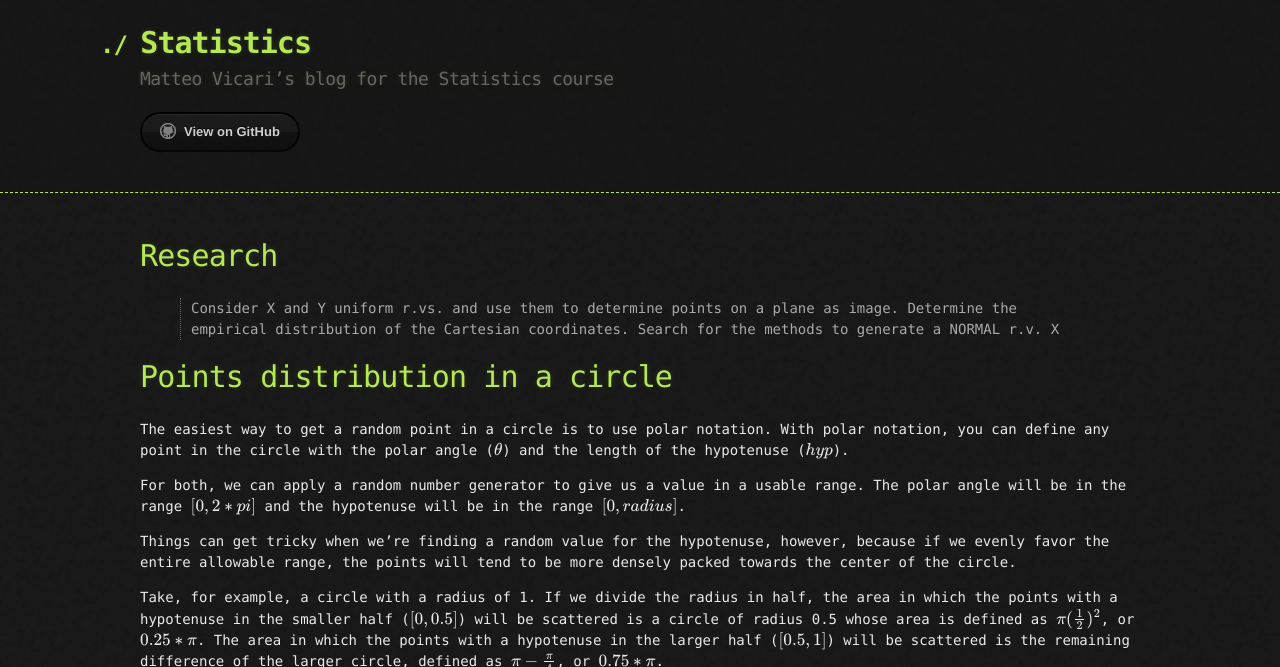
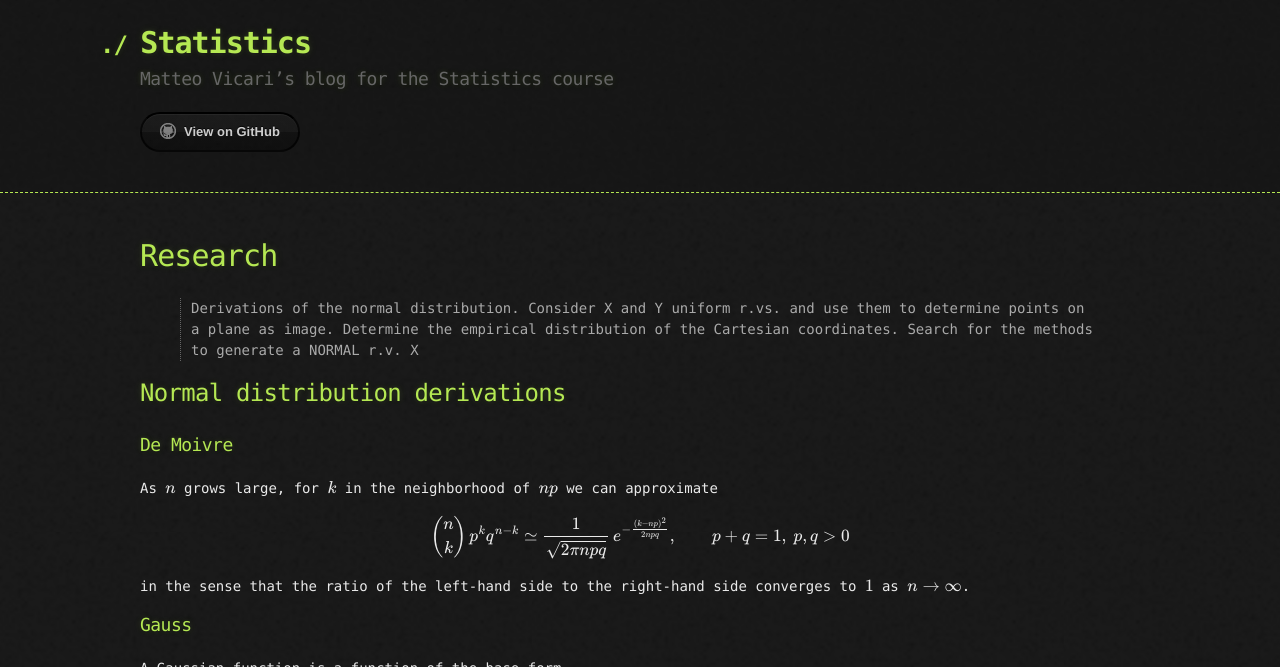
Before and after one commit to Videars/Statistics, a Jekyll site: the page built from Week8/research.md, in a window 1280 px wide and 1400 px high, cut to the strip 0-667 px from the top of the window. Built offline with Jekyll 4.4.1, drawn with Linux system fonts in a browser that asks for light colours; our own code applies the rules of GitHub Pages for plain Markdown files; formulas are drawn with MathJax 3; some of the changed text lies outside the part shown.

Commit message:
Update research.md

```diff
--- a/Week8/research.md
+++ b/Week8/research.md
@@ -9,9 +9,44 @@ permalink: /Week8/research
 ---
 
 # Research
-> Consider X and Y uniform r.vs. and use them to determine points on a plane as image. Determine the empirical distribution of the Cartesian coordinates. Search for the methods to generate a NORMAL r.v. X
+> Derivations of the normal distribution. Consider X and Y uniform r.vs. and use them to determine points on a plane as image. Determine the empirical distribution of the Cartesian coordinates. Search for the methods to generate a NORMAL r.v. X
 
-# Points distribution in a circle
+## Normal distribution derivations
+### De Moivre
+
+As $n$ grows large, for $k$ in the neighborhood of $np$ we can approximate
+
+$$
+{n\choose k}\,p^{k}q^{n-k}\simeq{\frac{1}{\sqrt{2\pi npq}}}\,e^{-{\frac{(k-np)^{2}}{2npq}}},\qquad p+q=1,\ p,q>0
+$$
+
+in the sense that the ratio of the left-hand side to the right-hand side converges to $1$ as $n\to\infty$.
+
+### Gauss
+
+A Gaussian function is a function of the base form
+
+$$
+f(x)=Ae^{-{\frac{(x-b)^{2}}{2c^{2}}}}
+$$
+
+for arbitrary real constants $A$, $b$ and non-zero $c$.
+
+Gaussian functions are often used to represent the probability density function of a normally distributed random variable with expected value $\mu = b$ and variance $\sigma^2 = c^2$. In this case, the Gaussian is of the form
+
+$$
+g(x)={\frac {1}{\sigma {\sqrt {2\pi }}}}e^{-{\frac {1}{2}}{\frac {(x-\mu )^{2}}{\sigma ^{2}}}}
+$$
+
+### Central Limit theorem
+
+Suppose $X_1,\ldots ,X_n,\ldots$ is a sequence of i.i.d. random variables with $\mathbb{E}[X_{i}]=\mu$ and $Var[X_{i}]=\sigma^{2}<\infty$. Then as $n$ approaches infinity, the random variables ${\sqrt{n}}({\bar{X}}_ {n}-\mu)$ converge in distribution to a normal $\mathcal{N}(0,\sigma^{2})$:
+
+$$
+\sqrt{n}\left({\bar{X}}_ {n}-\mu \right)\ \xrightarrow{d} \ {\mathcal {N}}\left(0,\sigma ^{2}\right)
+$$
+
+## Points distribution in a circle
 
 The easiest way to get a random point in a circle is to use polar notation.
 With polar notation, you can define any point in the circle with the polar angle ($\theta$) and the length of the hypotenuse ($hyp$).
```
